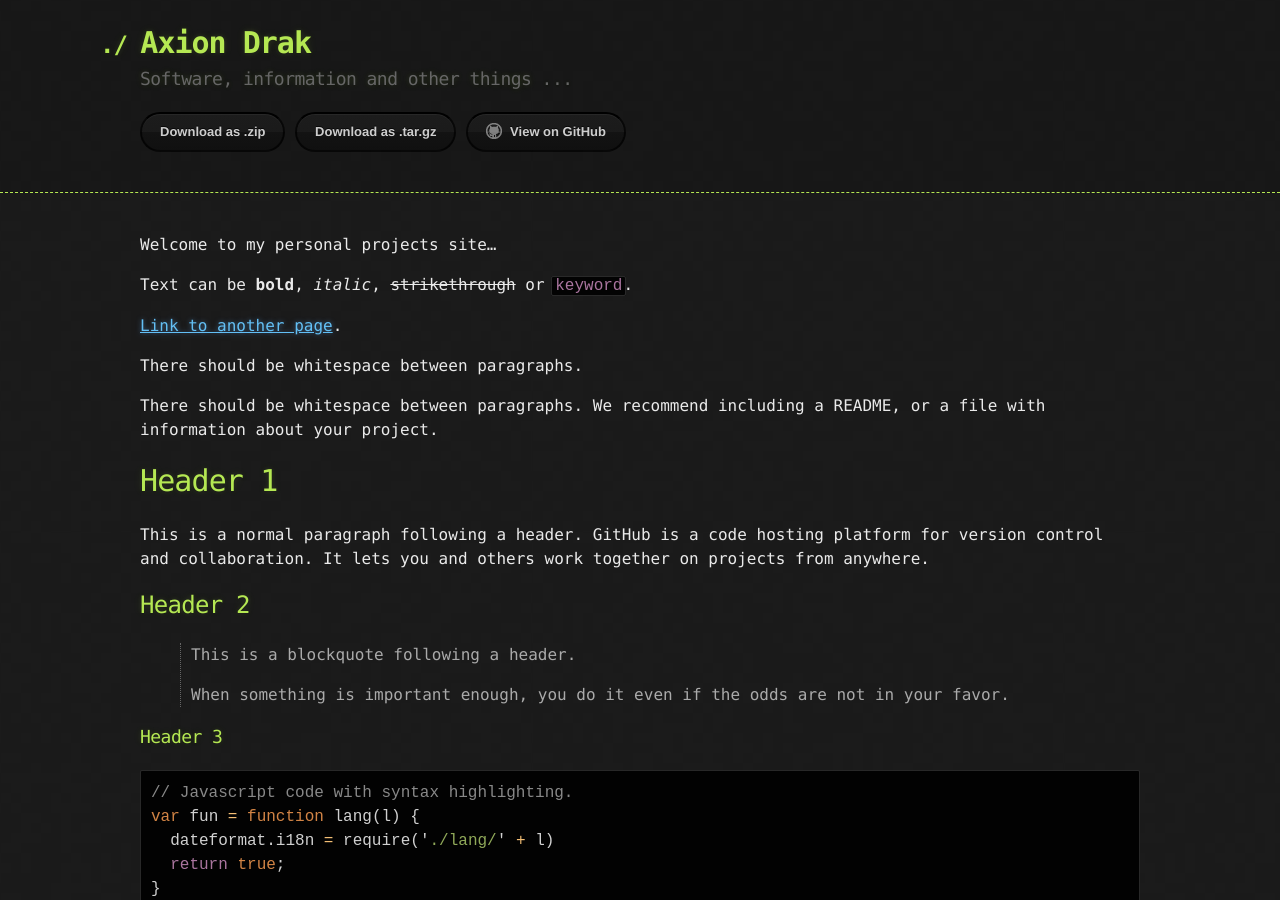
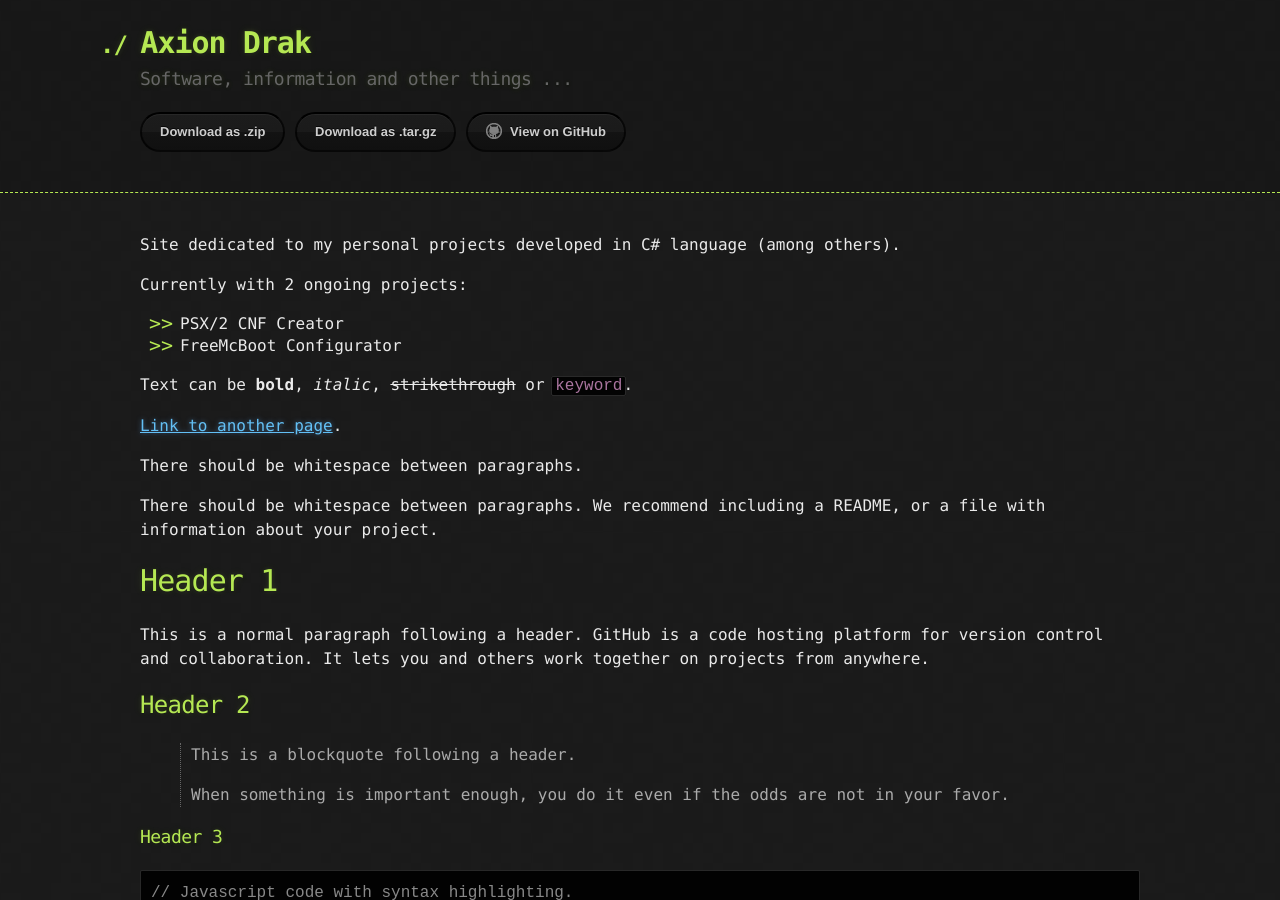
Before and after one commit to AxionDrak/axiondrak.github.io, a Jekyll site: the page built from index.md, in a window 1280 px wide and 900 px high. Built offline with Jekyll 4.4.1, drawn with Linux system fonts in a browser that asks for light colours.

Commit message:
Update index.md

```diff
--- a/index.md
+++ b/index.md
@@ -2,7 +2,12 @@
 layout: default
 ---
 
-Welcome to my personal projects site...
+Site dedicated to my personal projects developed in C# language (among others).
+
+Currently with 2 ongoing projects:
+
+* PSX/2 CNF Creator
+* FreeMcBoot Configurator
 
 Text can be **bold**, _italic_, ~~strikethrough~~ or `keyword`.
 
```
